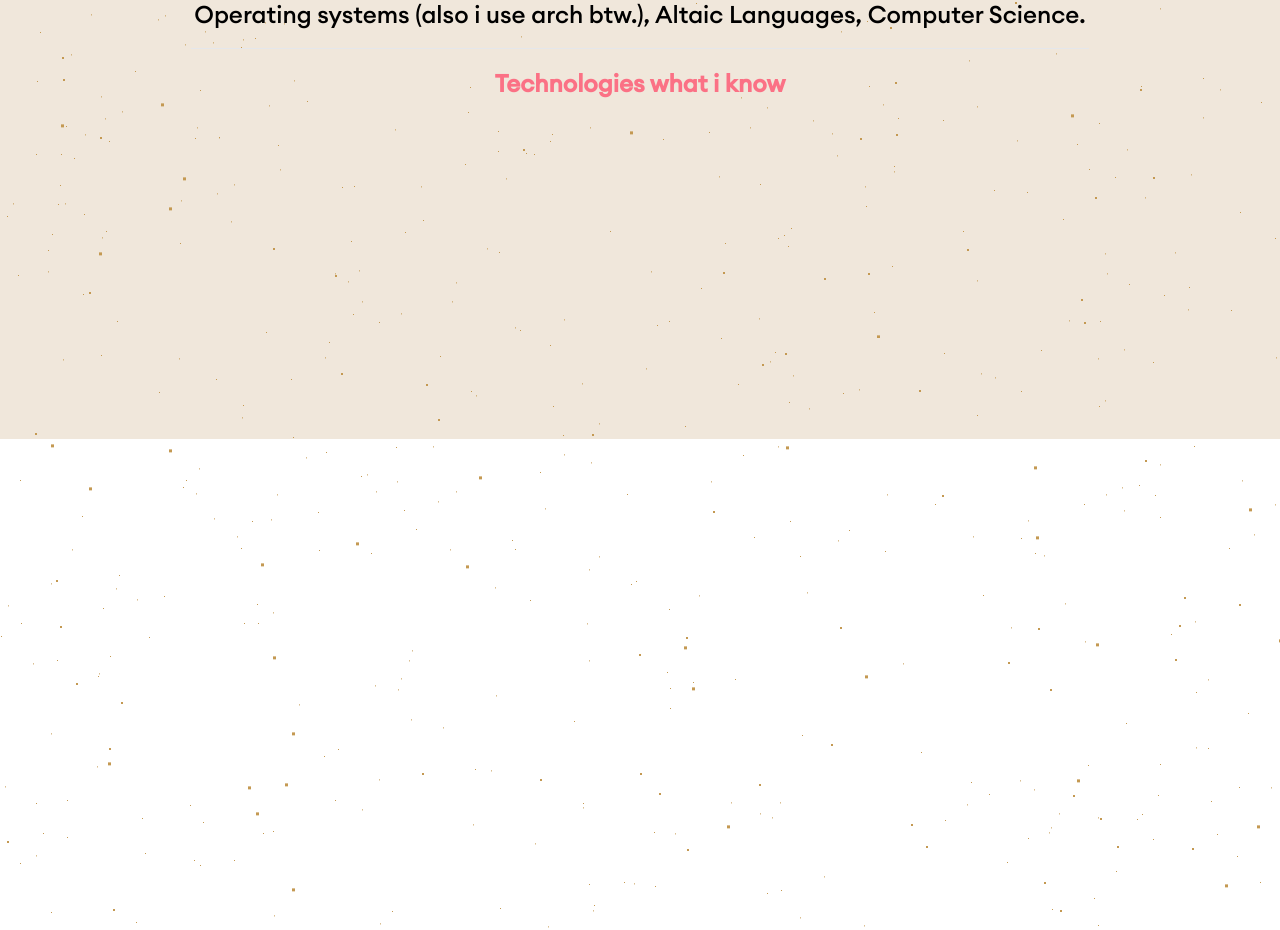
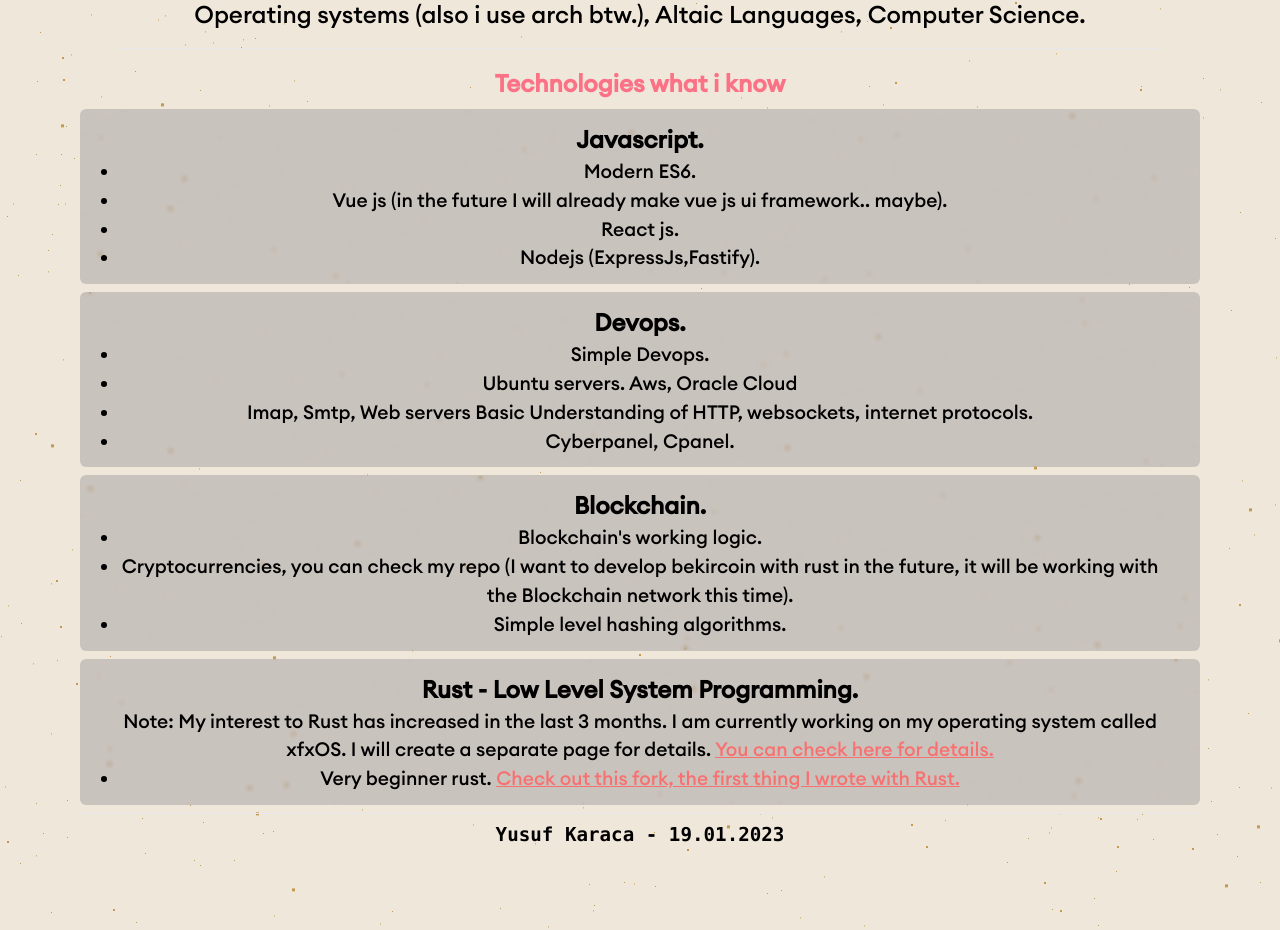
Before and after one commit to xfxpositions/my-porftolio, a Vue app: page / in a window 1280 px wide. Shown: the part 361-1291 px from the top of the page. Before the commit the page ends 800 px from the top, so only its background shows below. Built offline with nearby package versions, Linux system fonts and the light colour scheme; a web font is replaced by a local one.

Commit message:
technologies what i know, body width and height

```diff
--- a/index.html
+++ b/index.html
@@ -7,7 +7,7 @@
     <title>Vite + Vue</title>
   </head>
   <body>
-    <div id="app"></div>
+    <div id="app" style="min-height: 100%; min-height: 100vh"></div>
     <script type="module" src="/src/main.js"></script>
   </body>
 </html>
--- a/src/App.vue
+++ b/src/App.vue
@@ -1,6 +1,6 @@
 <template>
   <div
-    class="h-screen sm:p-10 md:p-15 lg:p-20 p-2 -z-10 text-center transition-colors duration-500 ease-in-out bg-[#F0E7DB] dark:bg-[#101419] dark:text-white font-bold"
+    class="h-[100%] min-h-screen sm:p-10 md:p-15 lg:p-20 p-2 -z-10 text-center transition-colors duration-500 ease-in-out bg-[#F0E7DB] dark:bg-[#101419] dark:text-white font-bold"
   >
     <Navbar></Navbar>
 
@@ -16,7 +16,6 @@
 import Stars from "./components/Stars.vue";
 import DarkModeVue from "./components/DarkMode.vue";
 import Navbar from "./components/Navbar.vue";
-
 </script>
 <style>
 @import url("https://fonts.cdnfonts.com/css/euclid-circular-a");
--- /dev/null
+++ b/src/components/JavascriptLogo.vue
@@ -0,0 +1,10 @@
+<template>
+  <div class="grayscale-0">
+    <svg xmlns="http://www.w3.org/2000/svg" viewBox="0 0 630 630">
+      <rect width="630" height="630" fill="#f7df1e" />
+      <path
+        d="m423.2 492.19c12.69 20.72 29.2 35.95 58.4 35.95 24.53 0 40.2-12.26 40.2-29.2 0-20.3-16.1-27.49-43.1-39.3l-14.8-6.35c-42.72-18.2-71.1-41-71.1-89.2 0-44.4 33.83-78.2 86.7-78.2 37.64 0 64.7 13.1 84.2 47.4l-46.1 29.6c-10.15-18.2-21.1-25.37-38.1-25.37-17.34 0-28.33 11-28.33 25.37 0 17.76 11 24.95 36.4 35.95l14.8 6.34c50.3 21.57 78.7 43.56 78.7 93 0 53.3-41.87 82.5-98.1 82.5-54.98 0-90.5-26.2-107.88-60.54zm-209.13 5.13c9.3 16.5 17.76 30.45 38.1 30.45 19.45 0 31.72-7.61 31.72-37.2v-201.3h59.2v202.1c0 61.3-35.94 89.2-88.4 89.2-47.4 0-74.85-24.53-88.81-54.075z"
+      />
+    </svg>
+  </div>
+</template>
--- a/src/main.js
+++ b/src/main.js
@@ -18,11 +18,13 @@ import {
   faUserAstronaut,
   faRightLong,
 } from "@fortawesome/free-solid-svg-icons";
+import { faSquareJs } from "@fortawesome/free-brands-svg-icons";
 library.add(faUserSecret);
 library.add(faSun);
 library.add(faMoon);
 library.add(faUserAstronaut);
 library.add(faRightLong);
+library.add(faSquareJs);
 
 const app = createApp(App);
 app.use(router);
--- a/src/pages/HomePage.vue
+++ b/src/pages/HomePage.vue
@@ -2,13 +2,13 @@
   <div class="grid justify-center align-center flex-col">
     <div class="z-10">
       <div
-        class="text-xl p-2 backdrop-blur-[2px] bg-zinc-600 m-auto rounded-lg bg-opacity-20"
+        class="text-xl p-2 backdrop-blur-[2px] bg-zinc-400 m-auto rounded-lg bg-opacity-20"
       >
         Hello, I'm Yusuf Karaca. I'm just posting about my hobbies, feelings,
         interestings
       </div>
       <h1>About Me</h1>
-      <h2>
+      <h2 class="font-normal">
         There is not thing what need the know about me. Im 16 and I'm just
         trying
         <span class="graident"> somethings... </span>
@@ -27,6 +27,76 @@
       <h2 class="text-rose-400">
         Technologies what i <span class="">know</span>
       </h2>
+      <div
+        class="flex flex-col px-6 py-2 md:p-7 md:py-3 lg:p-10 lg:py-3 bg-zinc-500 bg-opacity-30 backdrop-blur-[2px] rounded-md mt-2"
+      >
+        <h1>Javascript.</h1>
+        <ul class="list-disc font-normal text-[1rem] md:text-[1.2rem]">
+          <li>Modern ES6.</li>
+          <li>
+            Vue js (in the future I will already make vue js ui framework..
+            maybe).
+          </li>
+          <li>React js.</li>
+          <li>Nodejs (ExpressJs,Fastify).</li>
+        </ul>
+      </div>
+      <div
+        class="flex flex-col px-6 py-2 md:p-7 md:py-3 lg:p-10 lg:py-3 bg-zinc-500 bg-opacity-30 backdrop-blur-[2px] rounded-md mt-2"
+      >
+        <h1>Devops.</h1>
+        <ul class="list-disc font-normal text-[1rem] md:text-[1.2rem]">
+          <li>Simple Devops.</li>
+          <li>Ubuntu servers. Aws, Oracle Cloud</li>
+          <li>
+            Imap, Smtp, Web servers Basic Understanding of HTTP, websockets,
+            internet protocols.
+          </li>
+          <li>Cyberpanel, Cpanel.</li>
+        </ul>
+      </div>
+      <div
+        class="flex flex-col px-6 py-2 md:p-7 md:py-3 lg:p-10 lg:py-3 bg-zinc-500 bg-opacity-30 backdrop-blur-[2px] rounded-md mt-2"
+      >
+        <h1>Blockchain.</h1>
+        <ul class="list-disc font-normal text-[1rem] md:text-[1.2rem]">
+          <li>Blockchain's working logic.</li>
+          <li>
+            Cryptocurrencies, you can check my repo (I want to develop bekircoin
+            with rust in the future, it will be working with the Blockchain
+            network this time).
+          </li>
+          <li>Simple level hashing algorithms.</li>
+        </ul>
+      </div>
+      <div
+        class="flex flex-col px-6 py-2 md:p-7 md:py-3 lg:p-10 lg:py-3 bg-zinc-500 bg-opacity-30 backdrop-blur-[2px] rounded-md mt-2"
+      >
+        <h1 class="">Rust - Low Level System Programming.</h1>
+
+        <p class="font-normal text-[1rem] md:text-[1.2rem]">
+          Note: My interest to Rust has increased in the last 3 months. I am
+          currently working on my operating system called xfxOS. I will create a
+          separate page for details.
+          <a
+            class="underline text-red-400"
+            href="https://github.com/xfxpositions/xfxOS/"
+            >You can check here for details.</a
+          >
+        </p>
+        <ul class="list-disc font-normal text-[1rem] md:text-[1.2rem]">
+          <li>
+            Very beginner rust.
+            <a
+              href="https://github.com/xfxpositions/jsonwebtokens/blob/master/examples/hmac_sign_and_verify.rs"
+              class="underline text-red-400"
+              >Check out this fork, the first thing I wrote with Rust.</a
+            >
+          </li>
+        </ul>
+      </div>
+      <hr class="mt-2" />
+      <code class="text-sm md:text-[1.2rem]">Yusuf Karaca - 19.01.2023</code>
     </div>
   </div>
 </template>
--- a/src/style.css
+++ b/src/style.css
@@ -8,3 +8,9 @@ body {
   font-family: "Euclid";
   src: url("assets/fonts/euclid.ttf");
 }
+html,
+body {
+  margin: 0;
+  padding: 0;
+  height: 1000px;
+}
```
Also changed, not shown: src/assets/svg/js.svg (added).
